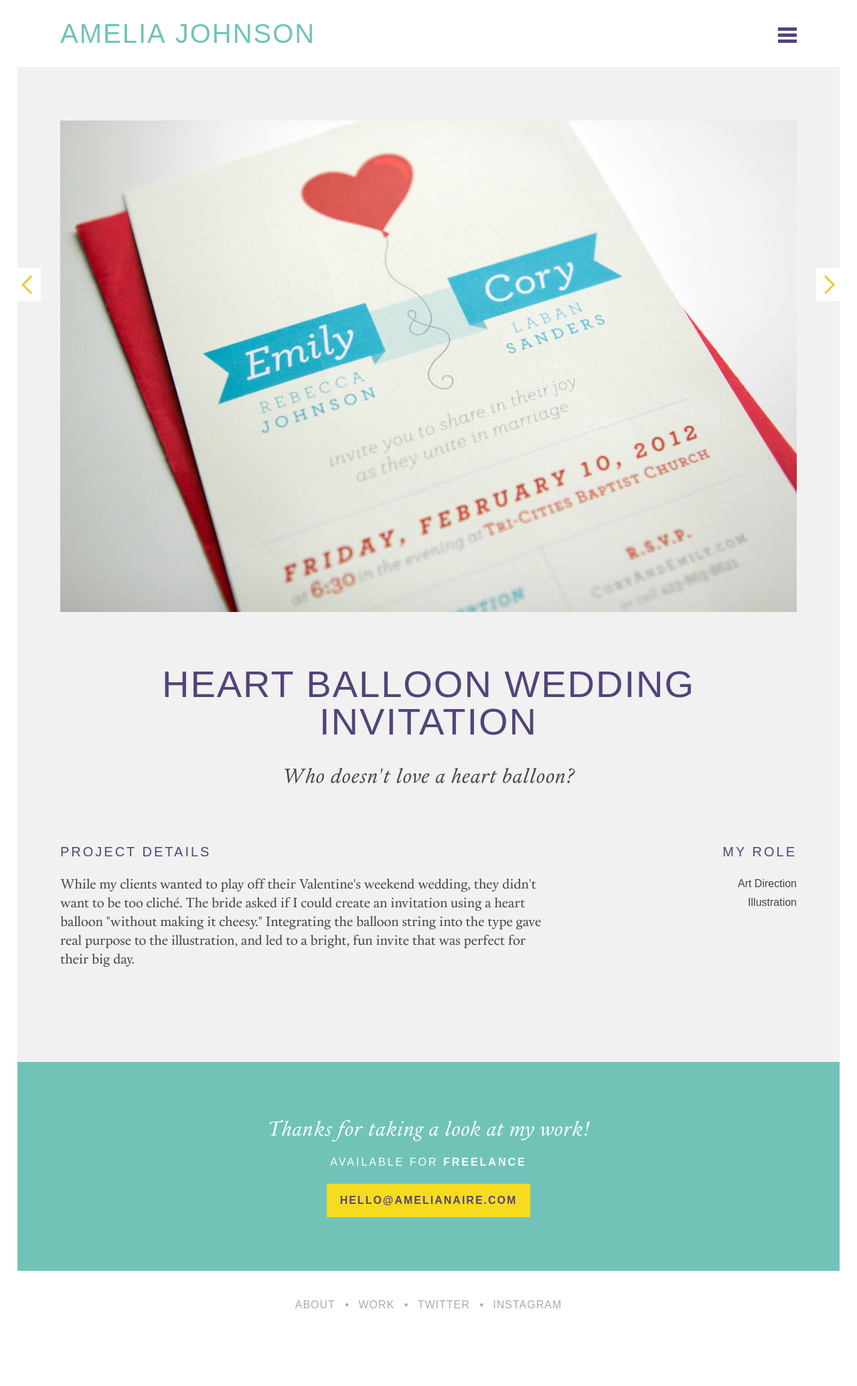
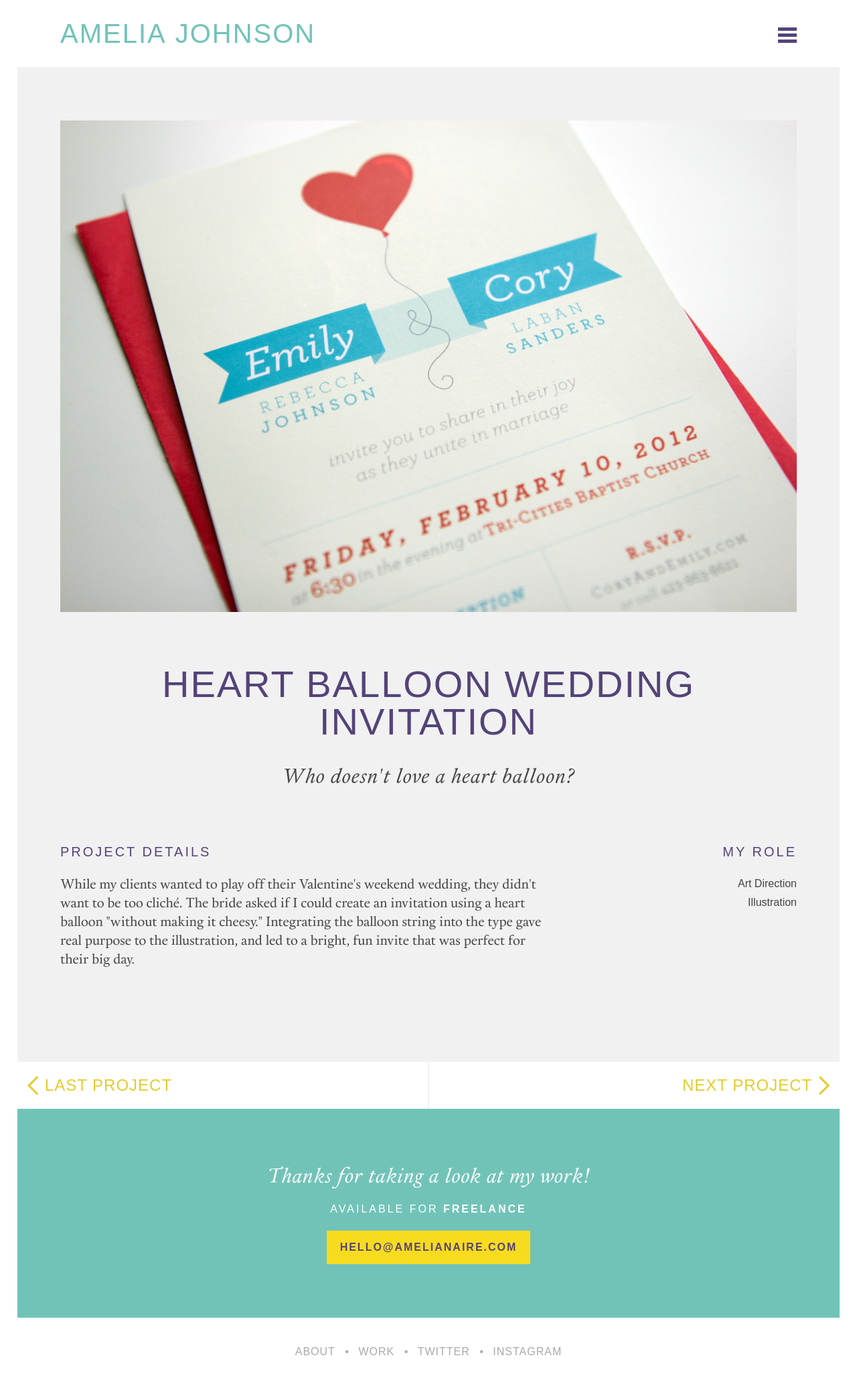
Before and after one commit to amelianaire/amelianaire_2014, a Jekyll site: the page built from _work/heart-balloon/index.html, in a window 1280 px wide. Shown: the whole page at 67% size. Built offline with Jekyll 4.4.1, drawn with Linux system fonts in a browser that asks for light colours; nearby versions of some CDN libraries; Markdown is read by kramdown in place of the engine named in the settings; before the commit the page ends 2000 px from its top, so only the background shows below that.

Commit message:
Removed prev/next arrows. Now defaults to mobile style at the end of each project post.

```diff
--- a/css/main.css
+++ b/css/main.css
@@ -848,8 +848,8 @@ footer a:hover {
         margin-bottom: 40px;
     }
 
-    .previous, .next {
-        width: 40px;
+/*    .previous, .next {
+        width: 60px;
         height: 50px;
         position: fixed;
         top: 50%;
@@ -857,13 +857,14 @@ footer a:hover {
         text-align: center;
         padding: 0;
         border: none;
+    }*/
+
+    .previous span:after, .next span:after {
+        /*display: none;*/
+        content: " Project";
     }
 
-    .previous span, .next span {
-        display: none;
-    }
-
-    .previous {
+   /* .previous {
         left: 2%;
         margin-left: -5px;
     }
@@ -875,7 +876,7 @@ footer a:hover {
 
     .previous *, .next * {
         float: none;
-    }
+    }*/
 }
 
 @media print,
```
